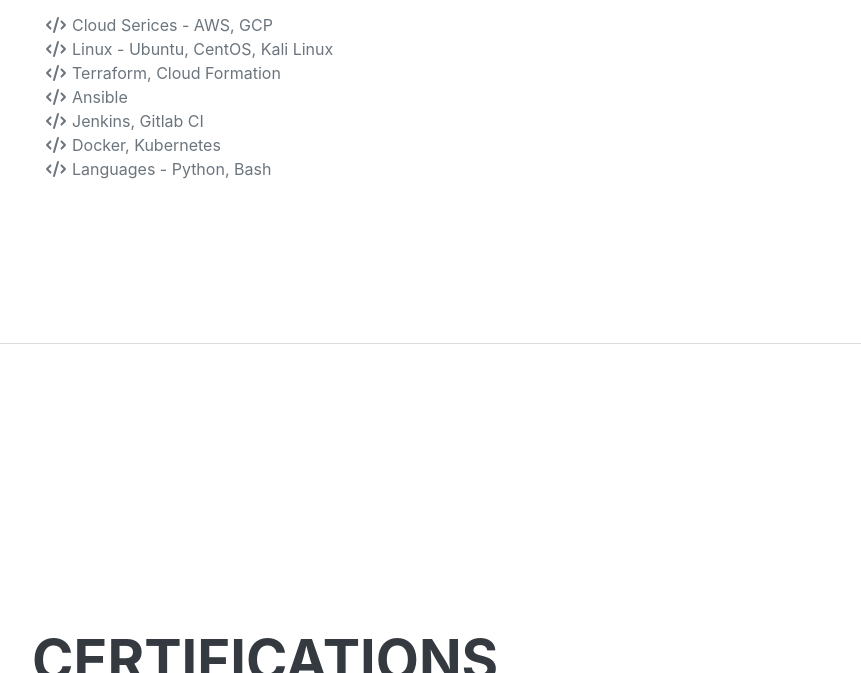
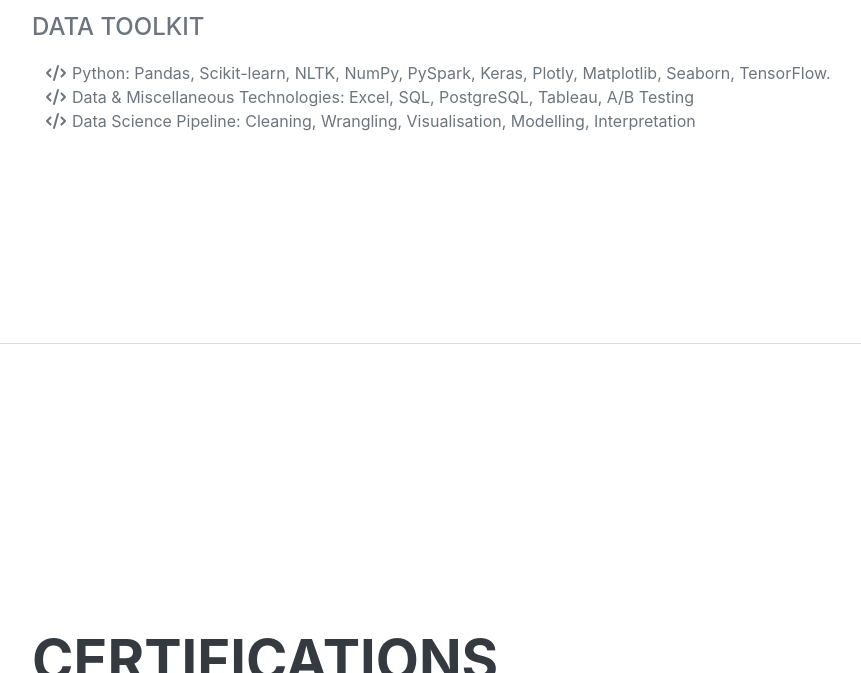
Before and after one commit to Shashank-Magdi08/Portfolio, a website: page index.html in a window 1280 px wide. Shown: the part 3435-4108 px from the top of the page, without its empty margins (288-1149 px from the left). Drawn offline with nearby package versions, Linux system fonts and the light colour scheme; a web font is replaced by a local one.

Commit message:
Update index.html

```diff
--- a/index.html
+++ b/index.html
@@ -152,37 +152,23 @@
                         <li class="list-inline-item"><i class="fa-solid fa-file-excel"></i></li>
                         <li class="list-inline-item"><i class="fa-solid fa-chart-line"></i></li>
                         <li class="list-inline-item"><i class="fab fa-aws"></i></li>
+                        <li class="list-inline-item"><i class="fa-brands fa-docker"></i></li>
+
 
                     </ul>
-                    <div class="subheading mb-3">Workflow</div>
+                    <div class="subheading mb-3">Data Toolkit</div>
                     <ul class="fa-ul mb-0">
                         <li>
                             <span class="fa-li"><i class="fa-solid fa-code"></i></span>
-                            Cloud Serices - AWS, GCP
+                            Python: Pandas, Scikit-learn, NLTK, NumPy, PySpark, Keras, Plotly, Matplotlib, Seaborn, TensorFlow.
                         </li>
                         <li>
                             <span class="fa-li"><i class="fa-solid fa-code"></i></span>
-                            Linux - Ubuntu, CentOS, Kali Linux
+                            Data & Miscellaneous Technologies: Excel, SQL, PostgreSQL, Tableau, A/B Testing
                         </li>
                         <li>
                             <span class="fa-li"><i class="fa-solid fa-code"></i></span>
-                            Terraform, Cloud Formation
-                        </li>
-                        <li>
-                            <span class="fa-li"><i class="fa-solid fa-code"></i></span>
-                            Ansible
-                        </li>
-                        <li>
-                            <span class="fa-li"><i class="fa-solid fa-code"></i></span>
-                            Jenkins, Gitlab CI
-                        </li>
-                        <li>
-                            <span class="fa-li"><i class="fa-solid fa-code"></i></span>
-                            Docker, Kubernetes
-                        </li>
-                        <li>
-                            <span class="fa-li"><i class="fa-solid fa-code"></i></span>
-                            Languages - Python, Bash
+                            Data Science Pipeline: Cleaning, Wrangling, Visualisation, Modelling, Interpretation
                         </li>
                     </ul>
                 </div>
```
